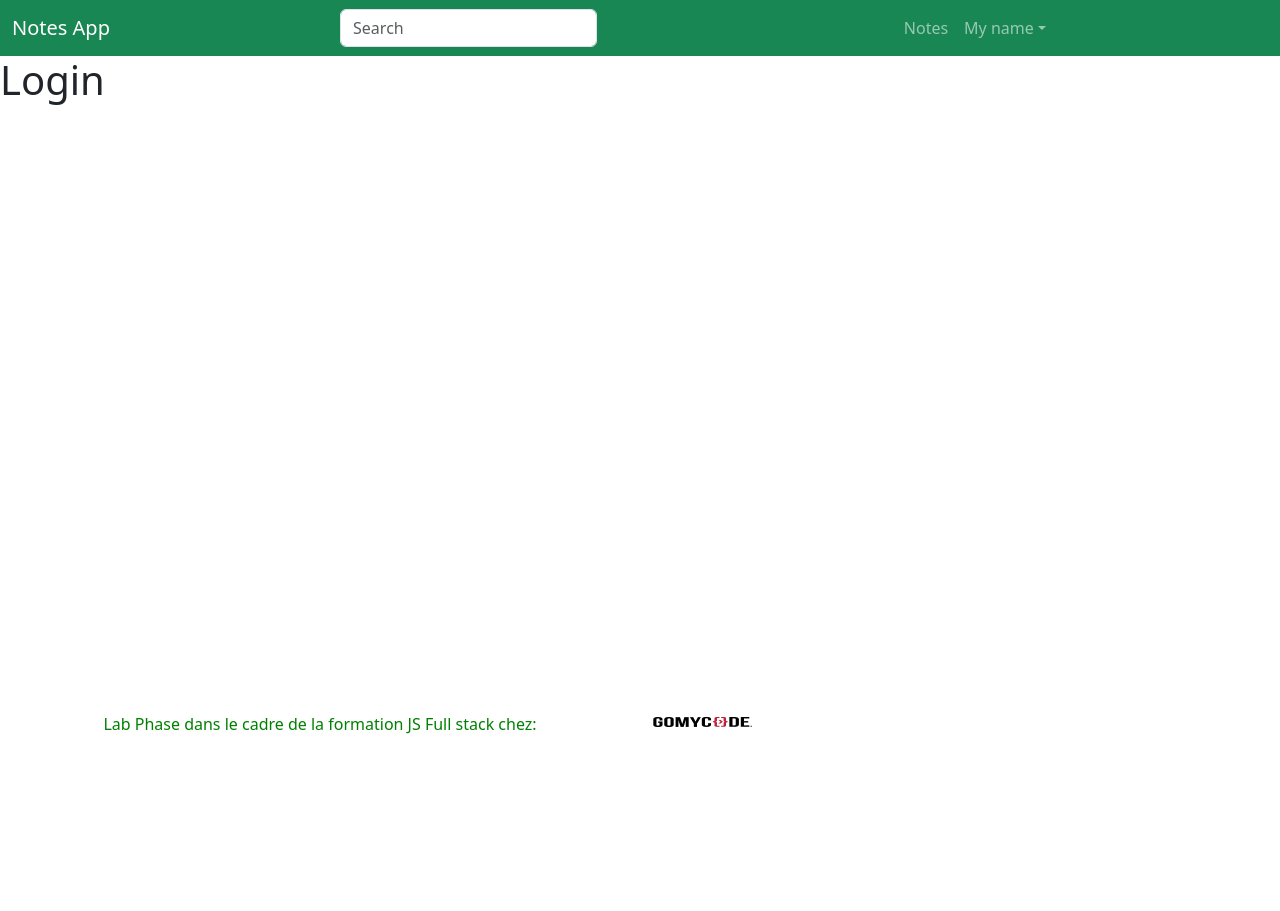
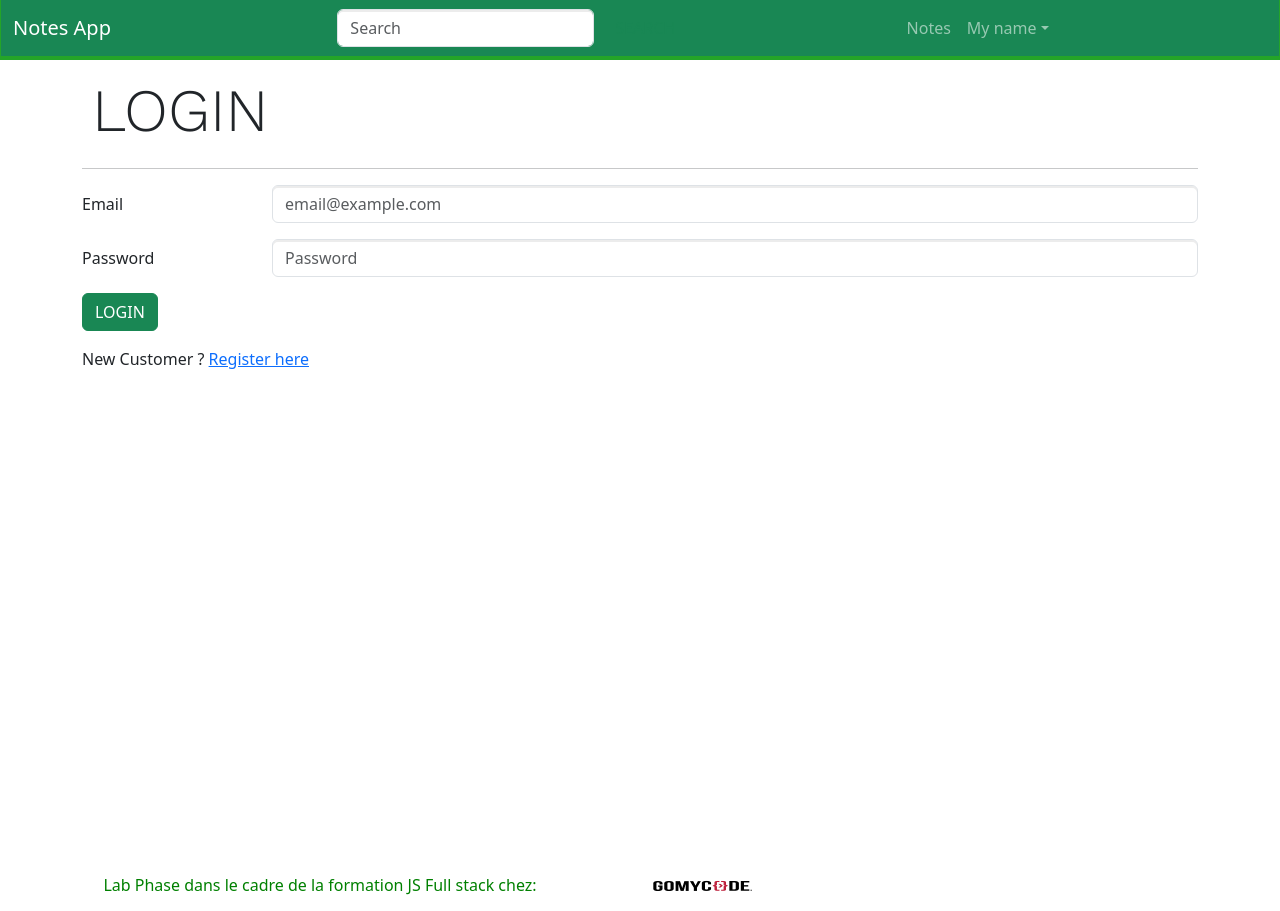
Before and after one commit to samKallel/NotesApp, a React (Create React App) app in the folder client/: page /login in a window 1280 px wide. Before the commit the page ends 800 px from the top, so only its background shows below. Built offline with nearby package versions, Linux system fonts and the light colour scheme.

Commit message:
loginback-front

```diff
--- a/client/src/Components/Footer/Footer.js
+++ b/client/src/Components/Footer/Footer.js
@@ -6,9 +6,9 @@ const Footer = () => {
     <Container fluid>
       <Row>
         <Col className="text-center py-3">
-          <span style={{ color: "green", margin: "auto" }}>
-            <h7>Lab Phase dans le cadre de la formation JS Full stack chez:</h7>
-          </span>
+          <h6 style={{ color: "green", margin: "auto" }}>
+            Lab Phase dans le cadre de la formation JS Full stack chez:
+          </h6>
         </Col>
         <Col>
           <a href="https://gomycode.com/tn/fr/">
--- a/client/src/Components/NavBr/NavBr.js
+++ b/client/src/Components/NavBr/NavBr.js
@@ -7,8 +7,10 @@ import {
   Button,
   Container,
 } from "react-bootstrap";
-
+import { useDispatch } from "react-redux";
+import { logout } from "../../JS/Actions/user";
 function NavBr() {
+  const dispatch = useDispatch();
   return (
     <div>
       <Navbar expand="lg" bg="success" variant="dark">
@@ -36,7 +38,9 @@ function NavBr() {
 
               <NavDropdown title="My name" id="navbarScrollingDropdown">
                 <NavDropdown.Item href="/profile">Profile</NavDropdown.Item>
-                <NavDropdown.Item href="/">Logout</NavDropdown.Item>
+                <NavDropdown.Item href="/" onClick={() => dispatch(logout())}>
+                  Logout
+                </NavDropdown.Item>
               </NavDropdown>
             </Nav>
           </Navbar.Collapse>
--- a/client/src/JS/Actions/user.js
+++ b/client/src/JS/Actions/user.js
@@ -20,7 +20,7 @@ export const register = (newUser) => async (dispatch) => {
 export const login = (user) => async (dispatch) => {
   dispatch({ type: LOAD_USER });
   try {
-    let result = await axios.post("api/user/login", user);
+    let result = await axios.post("/api/user/login", user);
     dispatch({ type: SUCC_USER, payload: result.data });
   } catch (error) {
     dispatch({ type: FAIL_USER, payload: error.response.data.errors });
@@ -41,7 +41,6 @@ export const current = () => async (dispatch) => {
     dispatch({ type: FAIL_USER, payload: error.response.data.errors });
   }
 };
-
 export const logout = () => async (dispatch) => {
   dispatch({ type: LOGOUT_USER });
 };
--- a/client/src/JS/Reducers/index.js
+++ b/client/src/JS/Reducers/index.js
@@ -1,4 +1,7 @@
 import { combineReducers } from "redux";
+
 import userReducer from "./user";
+
 const rootReducer = combineReducers({ userReducer });
+
 export default rootReducer;
--- a/client/src/JS/Reducers/user.js
+++ b/client/src/JS/Reducers/user.js
@@ -7,23 +7,28 @@ const {
 } = require("../ActionTypes/user");
 
 const initialState = {
-  userInfo: null,
+  user: null,
   loadUser: false,
   errors: [],
   isAuth: false,
 };
+
+// pure function
 const userReducer = (state = initialState, { type, payload }) => {
   switch (type) {
     case LOAD_USER:
-      return { ...state, loadUser: true };
+      return { ...state, loadUser: true, isAuth: true };
     case SUCC_USER:
-      return { ...state, loadUser: false, userInfo: payload, isAuth: true };
+      localStorage.setItem("token", payload.token);
+      return { ...state, loadUser: false, user: payload.user, isAuth: true };
+    case CURRENT_USER:
+      return { ...state, user: payload, loadUser: false, isAuth: true };
+    case LOGOUT_USER:
+      localStorage.removeItem("token");
+      return { user: null, loadUser: false, errors: [], isAuth: false };
     case FAIL_USER:
       return { ...state, loadUser: false, errors: payload };
-    case CURRENT_USER:
-      return { ...state, loadUser: false, userInfo: payload, isAuth: true };
-    case LOGOUT_USER:
-      return { userInfo: null, loadUser: false, errors: [], isAuth: false };
+
     default:
       return state;
   }
--- a/client/src/JS/Store/store.js
+++ b/client/src/JS/Store/store.js
@@ -1,7 +1,13 @@
+// import createstore
 import { createStore, applyMiddleware, compose } from "redux";
-import rootReducer from "../Reducers/index";
+
+// import rootReducers
+import rootReducer from "../Reducers";
 import thunk from "redux-thunk";
-const composeEnhancer = window._REDUX_DEVTOOLS_COMPOSE_ || compose;
+const composeEnhancer = window.__REDUX_DEVTOOLS_EXTENSION_COMPOSE__ || compose;
+
+// store
 const store = createStore(rootReducer, composeEnhancer(applyMiddleware(thunk)));
 
+// export
 export default store;
--- a/client/src/Pages/Home/Home.css
+++ b/client/src/Pages/Home/Home.css
@@ -10,15 +10,16 @@
     width: 100%;
    text-align: center;
    font-size: 95px;
-    color:blueviolet
+    color:rgba(42, 75, 164, 0.705)
 }
-
+.button{
+    display: flex;
+    justify-content: space-evenly;
+}
 .homeButton{
     width: 150px;
     height: 55px;
 
-    margin-top: 5%;
-    margin-left: 55%;
 }
 
 @media only screen and (min-width: 1200px)
--- a/client/src/Pages/Home/Home.js
+++ b/client/src/Pages/Home/Home.js
@@ -7,11 +7,9 @@ function Home() {
     <div className="main">
       <Container>
         <Row>
-          <div>
           <h1 className="title">Welcome to Notes App</h1>
-          </div>
-          <Row>
-            <Row>
+
+          <div className="button">
             <a href="/register">
               <Button
                 variant="outline-primary"
@@ -21,8 +19,7 @@ function Home() {
                 Register
               </Button>
             </a>
-            </Row>
-            <Row>
+
             <a href="/login">
               <Button
                 variant="outline-primary"
@@ -32,8 +29,7 @@ function Home() {
                 Login
               </Button>
             </a>
-            </Row>
-          </Row>
+          </div>
         </Row>
       </Container>
     </div>
--- a/client/src/Pages/Login/Login.js
+++ b/client/src/Pages/Login/Login.js
@@ -1,10 +1,68 @@
-import React from "react";
+import React, { useState } from "react";
+import Forms from "../../Components/Forms/Forms";
+import { Form, Row, Col, Button } from "react-bootstrap";
+import { Link, useNavigate } from "react-router-dom";
+import { useDispatch } from "react-redux";
+import { login } from "../../JS/Actions/user";
 
 function Login() {
+  const [user, setUser] = useState({});
+  const dispatch = useDispatch();
+  const navigate = useNavigate();
+
+  const handleChange = (e) => {
+    setUser({ ...user, [e.target.name]: e.target.value });
+  };
+  const handleUser = (e) => {
+    e.preventDefault();
+    dispatch(login(user));
+
+    if (localStorage.getItem("token") !== " ") {
+      navigate("/profile");
+    } else {
+      navigate("/login");
+    }
+  };
   return (
-    <div>
-      <h1>Login</h1>
-    </div>
+    <Forms title="LOGIN">
+      <Form>
+        <Form.Group as={Row} className="mb-3" controlId="formPlaintextEmail">
+          <Form.Label column sm="2">
+            Email
+          </Form.Label>
+          <Col sm="10">
+            <Form.Control
+              type="email"
+              placeholder="email@example.com"
+              name="email"
+              onChange={handleChange}
+            />
+          </Col>
+        </Form.Group>
+
+        <Form.Group as={Row} className="mb-3" controlId="formPlaintextPassword">
+          <Form.Label column sm="2">
+            Password
+          </Form.Label>
+          <Col sm="10">
+            <Form.Control
+              type="password"
+              placeholder="Password"
+              name="password"
+              onChange={handleChange}
+            />
+          </Col>
+        </Form.Group>
+        <Button variant="success" onClick={handleUser}>
+          Login
+        </Button>
+      </Form>
+      <Row className="py-3">
+        <Col>
+          New Customer ? <Link to="/register">Register here</Link>
+        </Col>
+      </Row>
+    </Forms>
   );
 }
 
--- a/client/src/Pages/Notes/Notes.js
+++ b/client/src/Pages/Notes/Notes.js
@@ -12,7 +12,7 @@ function Notes() {
             Create new Note
           </Button>
         </Link>
-        <Accordion defaultActiveKey={["0"]} flush>
+        <Accordion defaultActiveKey={["0"]}>
           <Accordion.Item eventKey="0">
             <Card style={{ margin: 10 }}>
               <Card.Header style={{ display: "flex" }}>
--- a/client/src/index.js
+++ b/client/src/index.js
@@ -1,7 +1,7 @@
 import React from "react";
 import ReactDOM from "react-dom/client";
 import App from "./App";
-// import "./bootstrap.min.css";
+import "./bootstrap.min.css";
 import { BrowserRouter } from "react-router-dom";
 import "bootstrap/dist/css/bootstrap.min.css";
 import { Provider } from "react-redux";
```
Lines whose indentation alone changed are shown as unchanged.
